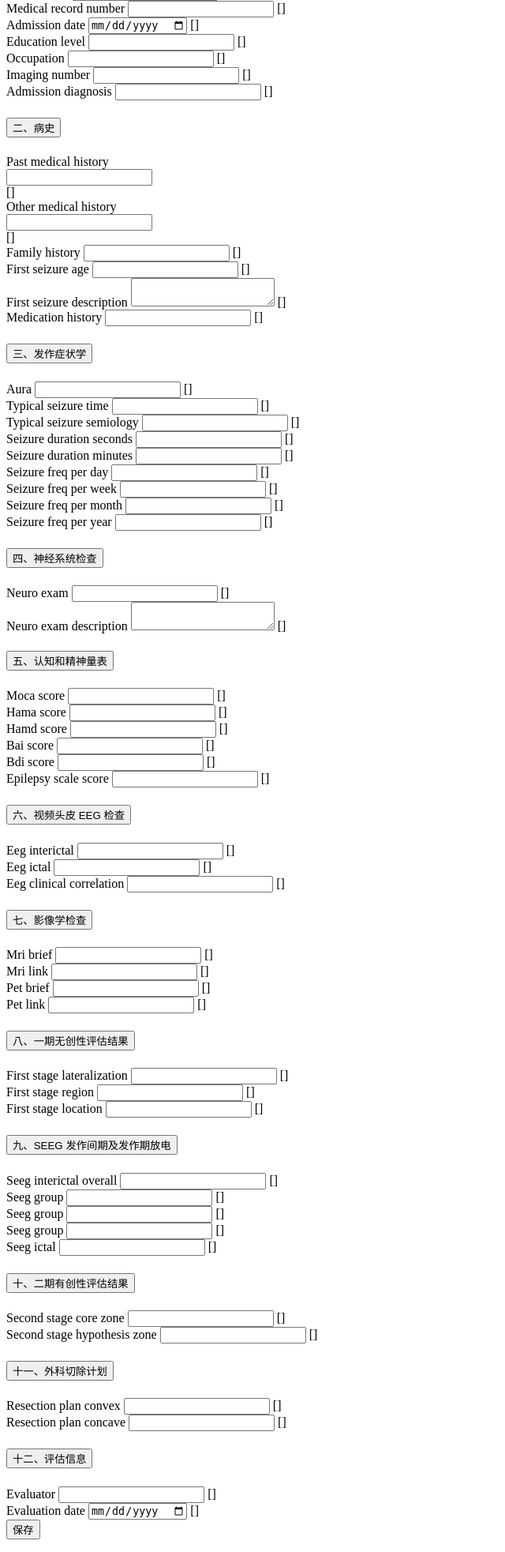
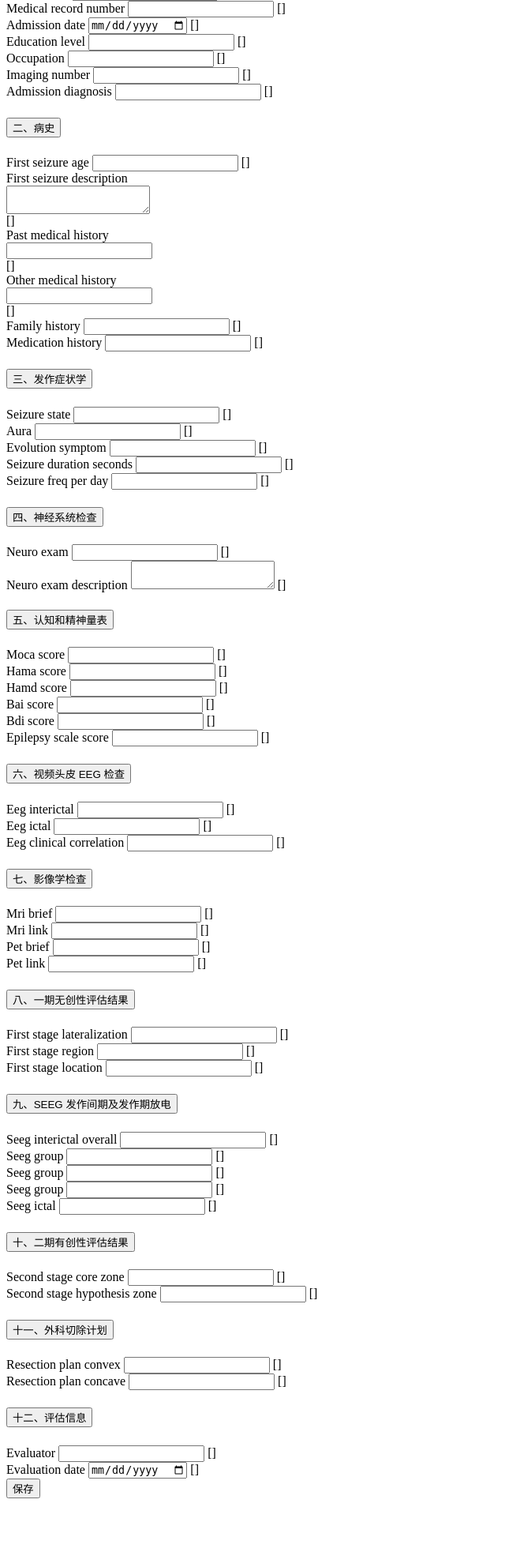
Before and after one commit to hyphenzhao/Epilepsy-Dataset, a Django app: template epilepsy_portal/templates/epilepsy/patient_form_partial.html in a window 1280 px wide. Shown: the part 181-2146 px from the top of the page at 79% size, without its empty margins (0-640 px from the left). After the commit the page ends 2078 px from the top, so only its background shows below. Run offline with Django 3.2, Linux system fonts and the light colour scheme; the template is opened without the code that fills it, so the values that code supplies are empty, except form fields; tables that the repository leaves empty hold one stand-in row (values such as "Sample post"); form fields are guessed from the names that the template uses; some libraries are stand-ins or nearby versions.

Commit message:
编辑患者前3条完整

```diff
--- a/epilepsy_portal/templates/epilepsy/patient_form_partial.html
+++ b/epilepsy_portal/templates/epilepsy/patient_form_partial.html
@@ -15,6 +15,7 @@
           </button>
         </h5>
       </div>
+
       <div id="collapseBasic" class="collapse show"
            aria-labelledby="headingBasic" data-parent="#patientAccordion">
         <div class="card-body">
@@ -63,8 +64,8 @@
               {{ form.admission_date }}
               {{ form.admission_date.errors }}
             </div>
+          </div>
 
-          </div>
           <div class="row">
             <div class="col-md-3 mb-3">
               {{ form.education_level.label_tag }}
@@ -87,8 +88,9 @@
               {{ form.admission_diagnosis }}
               {{ form.admission_diagnosis.errors }}
             </div>
-        </div>
+          </div>
       </div>
+     </div>
     </div>
 
     <!-- 二、病史 -->
@@ -124,42 +126,48 @@
             </div>
           </div> -->
 
+          <div class="row">
             <div class="col-md-4 mb-3">
+              {{ form.first_seizure_age.label_tag }}
+              {{ form.first_seizure_age }}
+              {{ form.first_seizure_age.errors }}
+            </div>
+            <div class="col-md-2 mb-3">
+              {{ form.first_seizure_description.label_tag }}
+            </div>
+            <div class="col-md-6 mb-3">
+              {{ form.first_seizure_description }}
+            </div>
+
+              {{ form.first_seizure_description.errors }}
+          </div>
+
+          <div class="row">
+            <div class="col-md-2 mb-3">
               {{ form.past_medical_history.label_tag }}
             </div>
             <div>
               {{ form.past_medical_history }}
             </div>
               {{ form.past_medical_history.errors }}
+          </div>
+
 
 
           <div class="row">
-            <div class="col-md-4 mb-3">
+            <div class="col-md-2 mb-3">
              {{ form.other_medical_history.label_tag }}
+            </div>
             <div class="col-md-8 mb-3">
              {{ form.other_medical_history }}
             </div>
              {{ form.other_medical_history.errors }}
-            </div>
           </div>
 
           <div class="mb-3">
             {{ form.family_history.label_tag }}
             {{ form.family_history }}
             {{ form.family_history.errors }}
-          </div>
-
-          <div class="row">
-            <div class="col-md-4 mb-3">
-              {{ form.first_seizure_age.label_tag }}
-              {{ form.first_seizure_age }}
-              {{ form.first_seizure_age.errors }}
-            </div>
-            <div class="col-md-8 mb-3">
-              {{ form.first_seizure_description.label_tag }}
-              {{ form.first_seizure_description }}
-              {{ form.first_seizure_description.errors }}
-            </div>
           </div>
 
           <div class="mb-3">
@@ -185,7 +193,17 @@
       <div id="collapseSemiology" class="collapse"
            aria-labelledby="headingSemiology" data-parent="#patientAccordion">
         <div class="card-body">
-          <div class="row">
+          <div class="col-md-3 mb-3">
+          {{ form.seizure_state.label_tag }}
+          {{ form.seizure_state }}
+          {{ form.seizure_state.errors }}
+         </div>
+         <div class="col-md-2 mb-3">
+              {{ form.aura.label_tag }}
+              {{ form.aura }}
+              {{ form.aura.errors }}
+            </div>
+          <!-- <div class="row">
             <div class="col-md-2 mb-3">
               {{ form.aura.label_tag }}
               {{ form.aura }}
@@ -201,6 +219,16 @@
               {{ form.typical_seizure_semiology }}
               {{ form.typical_seizure_semiology.errors }}
             </div>
+          </div> -->
+          <div class="mb-3">
+            {{ form.initial_seizure_symptom.label_tag }}
+            {{ form.initial_seizure_symptom }}
+            {{ form.initial_seizure_symptom.errors }}
+          </div>
+          <div class="mb-3">
+            {{ form.evolution_symptom.label_tag }}
+            {{ form.evolution_symptom }}
+            {{ form.evolution_symptom.errors }}
           </div>
 
           <div class="row">
@@ -209,24 +237,24 @@
               {{ form.seizure_duration_seconds }}
               {{ form.seizure_duration_seconds.errors }}
             </div>
-            <div class="col-md-3 mb-3">
+            <!-- <div class="col-md-3 mb-3">
               {{ form.seizure_duration_minutes.label_tag }}
               {{ form.seizure_duration_minutes }}
               {{ form.seizure_duration_minutes.errors }}
-            </div>
+            </div> -->
             <div class="col-md-3 mb-3">
               {{ form.seizure_freq_per_day.label_tag }}
               {{ form.seizure_freq_per_day }}
               {{ form.seizure_freq_per_day.errors }}
             </div>
-            <div class="col-md-3 mb-3">
+            <!-- <div class="col-md-3 mb-3">
               {{ form.seizure_freq_per_week.label_tag }}
               {{ form.seizure_freq_per_week }}
               {{ form.seizure_freq_per_week.errors }}
-            </div>
+            </div> -->
           </div>
 
-          <div class="row">
+          <!-- <div class="row">
             <div class="col-md-6 mb-3">
               {{ form.seizure_freq_per_month.label_tag }}
               {{ form.seizure_freq_per_month }}
@@ -237,7 +265,7 @@
               {{ form.seizure_freq_per_year }}
               {{ form.seizure_freq_per_year.errors }}
             </div>
-          </div>
+          </div> -->
         </div>
       </div>
     </div>
```
Also changed, not shown: epilepsy_portal/epilepsy/forms.py (+48 -17 lines), epilepsy_portal/epilepsy/models.py (+34 -22 lines), epilepsy_portal/epilepsy/migrations/0005_patient_seizure_state_and_more.py (added), epilepsy_portal/epilepsy/migrations/0006_remove_patient_seizure_duration_minutes_and_more.py (added), epilepsy_portal/epilepsy/migrations/0007_alter_patient_seizure_duration_seconds_and_more.py (added), epilepsy_portal/epilepsy/migrations/0008_remove_patient_typical_seizure_semiology_and_more.py (added).
